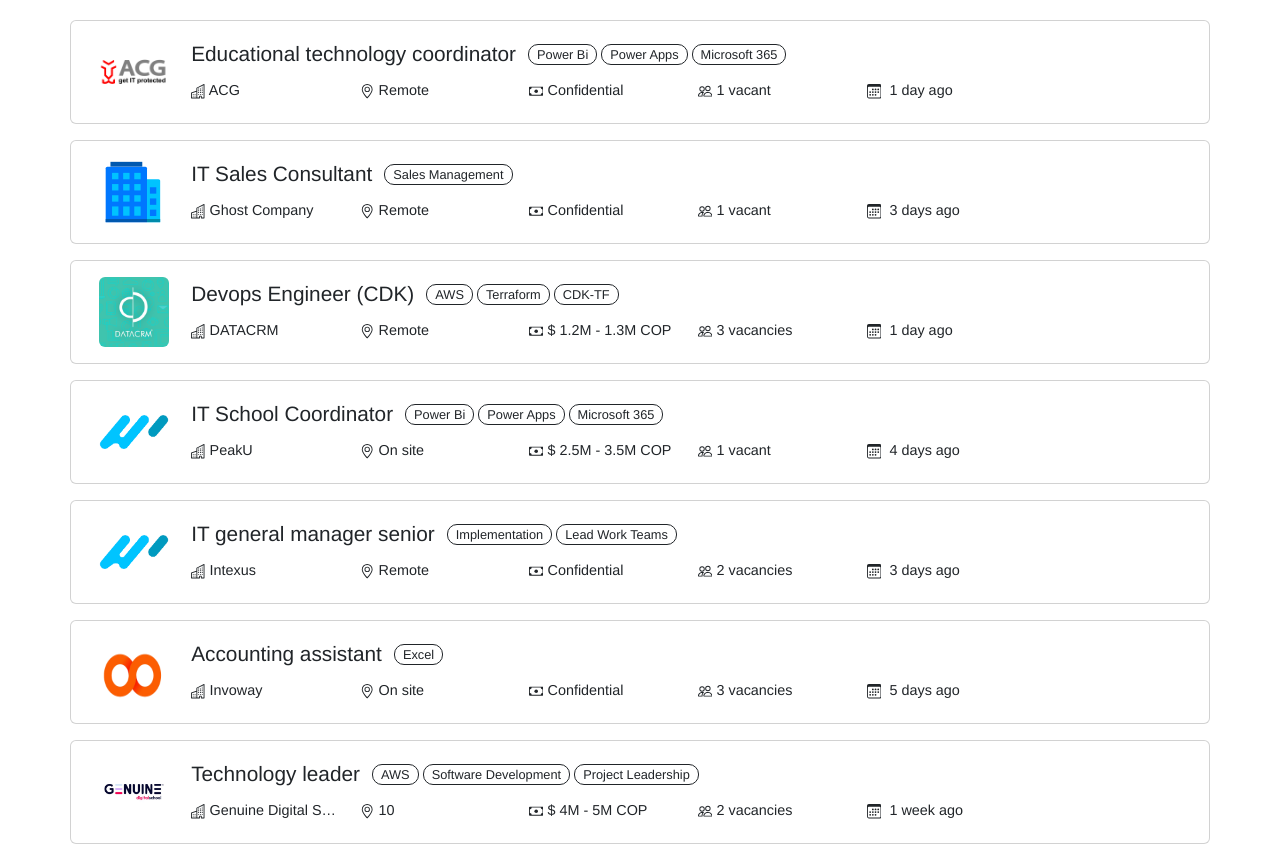
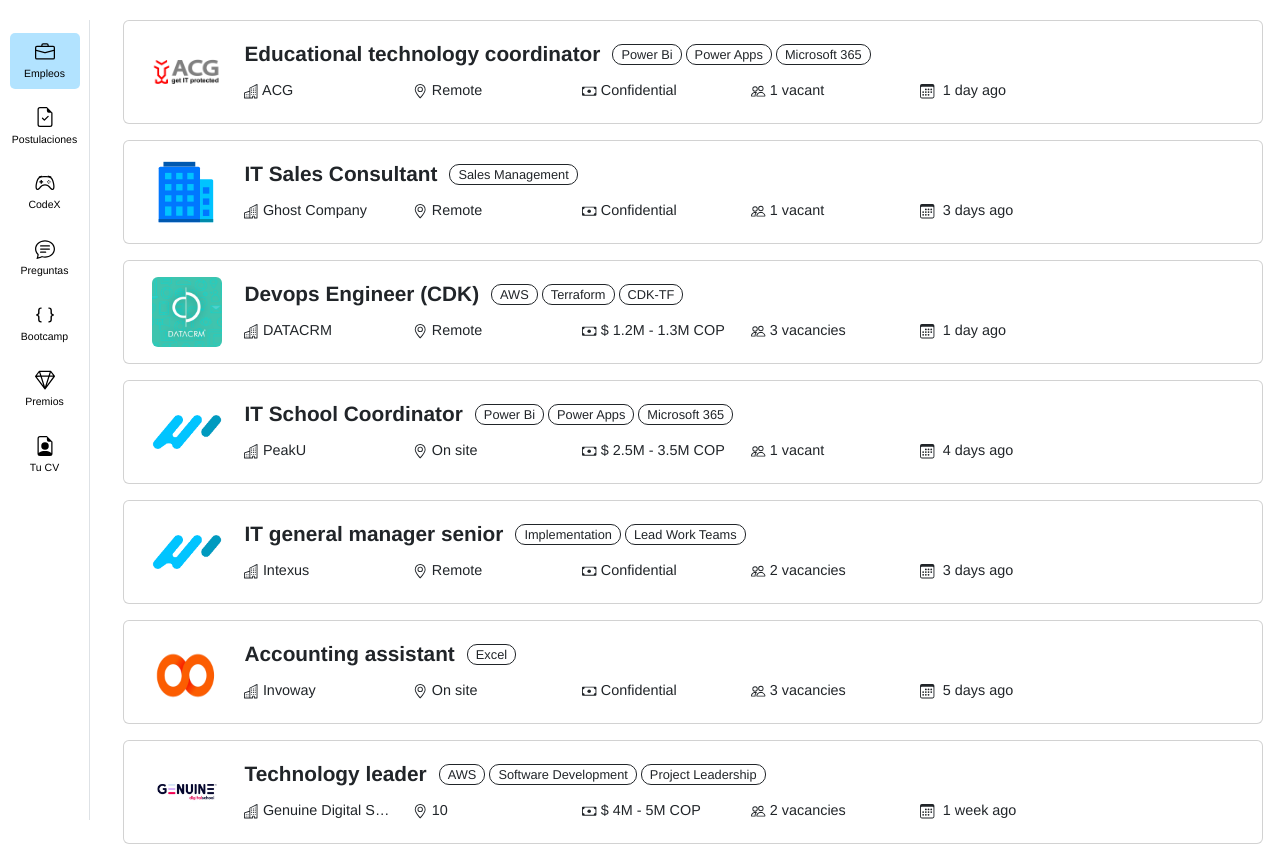
Before and after one commit to Juanflpz/Peakus-careers-page, a Vue app: page / in a window 1280 px wide. Shown: the top 846 px of the page. Built offline with nearby package versions, Linux system fonts and the light colour scheme.

Commit message:
Created sidenav

```diff
--- a/src/App.vue
+++ b/src/App.vue
@@ -1,20 +1,31 @@
 <template>
-  <div id="app">
+  <div id="app" class="container-fluid">
     <!--<img alt="Vue logo" src="./assets/logo.png">-->
     <!--<HelloWorld msg="Hola pepito"/>-->
-    <JobCards></JobCards>
+    <div class="row">
+      <div class="col-lg-1">
+        <sideNav></sideNav>
+      </div>
+      <div class="col-lg-11 flex-grow-1">
+        <JobCards></JobCards>
+      </div>
+    </div>
+
+
   </div>
 </template>
 
 <script>
 //import HelloWorld from './components/HelloWorld.vue'
 import JobCards from './components/JobCards.vue'
+import sideNav from './components/sideNav.vue'
 
 export default {
   name: 'App',
   components: {
     //HelloWorld,
-    JobCards
+    JobCards,
+    sideNav
   }
 }
 </script>
@@ -27,4 +38,22 @@ export default {
   color: #2c3e50;
   margin-top: 20px;
 }
+
+.bold {
+  font-weight: bold;
+}
+
+.shadows {
+  background-color: white;
+}
+
+.logos{
+  padding-right: 60px;
+}
+
+.shadows:hover {
+  box-shadow: 5px 5px 5px rgba(134, 134, 134, 0.3), /* Derecha, abajo, e izquierda */
+              0px -5px 0px rgba(134, 134, 134, 0); /* Aproximadamente 5px por debajo del top */
+  transition: box-shadow 0.3s ease; /* Transición para suavizar el cambio */
+}
 </style>
--- /dev/null
+++ b/src/components/sideNav.vue
@@ -0,0 +1,171 @@
+<template>
+    <div id="sidenav" class="d-flex flex-column border-rigth">
+      <ul class="nav mt-2 flex-column">
+        <li class="nav-item" v-for="(item, index) in navItems" :key="index">
+          <a :href="item.link" class="nav-link" :class="{ active: activeIndex === index }" @click="activeIndex = index">
+            <svg class="svg-icon" :xmlns="item.svgNamespace" :width="item.width" :height="item.height" :viewBox="item.viewBox">
+              <g v-html="item.svgContent"></g>
+            </svg>
+            <span>{{ item.text }}</span>
+          </a>
+        </li>
+      </ul>
+    </div>
+  </template>
+
+<script>
+    export default {
+        name: 'sideNav',
+
+        data() {
+            return {
+                activeIndex: 0,
+                navItems: [
+                    {
+                        text: 'Empleos',
+                        link: '#',
+                        svgNamespace: 'http://www.w3.org/2000/svg',
+                        width:'1em',
+                        height: '1em',
+                        viewBox: '0 0 16 16',
+                        svgContent:`
+                            <path d="M6.5 1A1.5 1.5 0 0 0 5 2.5V3H1.5A1.5 1.5 0 0 0 0 4.5v8A1.5 1.5 0 0 0 1.5 14h13a1.5 1.5 0 0 0 1.5-1.5v-8A1.5 1.5 0 0 0 14.5 3H11v-.5A1.5 1.5 0 0 0 9.5 1h-3zm0 1h3a.5.5 0 0 1 .5.5V3H6v-.5a.5.5 0 0 1 .5-.5zm1.886 6.914L15 7.151V12.5a.5.5 0 0 1-.5.5h-13a.5.5 0 0 1-.5-.5V7.15l6.614 1.764a1.5 1.5 0 0 0 .772 0zM1.5 4h13a.5.5 0 0 1 .5.5v1.616L8.129 7.948a.5.5 0 0 1-.258 0L1 6.116V4.5a.5.5 0 0 1 .5-.5z"></path>
+                        `
+                    },
+                    {
+                        text: 'Postulaciones',
+                        link: '#',
+                        svgNamespace: 'http://www.w3.org/2000/svg',
+                        width:'1em',
+                        height: '1em',
+                        viewBox: '0 0 16 16',
+                        svgContent:`
+                            <path d="M10.854 7.854a.5.5 0 0 0-.708-.708L7.5 9.793 6.354 8.646a.5.5 0 1 0-.708.708l1.5 1.5a.5.5 0 0 0 .708 0l3-3z"></path>
+                            <path d="M14 14V4.5L9.5 0H4a2 2 0 0 0-2 2v12a2 2 0 0 0 2 2h8a2 2 0 0 0 2-2zM9.5 3A1.5 1.5 0 0 0 11 4.5h2V14a1 1 0 0 1-1 1H4a1 1 0 0 1-1-1V2a1 1 0 0 1 1-1h5.5v2z"></path>
+                        `
+                    },
+                    {
+                        text: 'CodeX',
+                        link: '#',
+                        svgNamespace: 'http://www.w3.org/2000/svg',
+                        width:'1em',
+                        height: '1em',
+                        viewBox: '0 0 16 16',
+                        svgContent:`
+                            <path d="M11.5 6.027a.5.5 0 1 1-1 0 .5.5 0 0 1 1 0zm-1.5 1.5a.5.5 0 1 0 0-1 .5.5 0 0 0 0 1zm2.5-.5a.5.5 0 1 1-1 0 .5.5 0 0 1 1 0zm-1.5 1.5a.5.5 0 1 0 0-1 .5.5 0 0 0 0 1zm-6.5-3h1v1h1v1h-1v1h-1v-1h-1v-1h1v-1z"></path>
+                            <path d="M3.051 3.26a.5.5 0 0 1 .354-.613l1.932-.518a.5.5 0 0 1 .62.39c.655-.079 1.35-.117 2.043-.117.72 0 1.443.041 2.12.126a.5.5 0 0 1 .622-.399l1.932.518a.5.5 0 0 1 .306.729c.14.09.266.19.373.297.408.408.78 1.05 1.095 1.772.32.733.599 1.591.805 2.466.206.875.34 1.78.364 2.606.024.816-.059 1.602-.328 2.21a1.42 1.42 0 0 1-1.445.83c-.636-.067-1.115-.394-1.513-.773-.245-.232-.496-.526-.739-.808-.126-.148-.25-.292-.368-.423-.728-.804-1.597-1.527-3.224-1.527-1.627 0-2.496.723-3.224 1.527-.119.131-.242.275-.368.423-.243.282-.494.575-.739.808-.398.38-.877.706-1.513.773a1.42 1.42 0 0 1-1.445-.83c-.27-.608-.352-1.395-.329-2.21.024-.826.16-1.73.365-2.606.206-.875.486-1.733.805-2.466.315-.722.687-1.364 1.094-1.772a2.34 2.34 0 0 1 .433-.335.504.504 0 0 1-.028-.079zm2.036.412c-.877.185-1.469.443-1.733.708-.276.276-.587.783-.885 1.465a13.748 13.748 0 0 0-.748 2.295 12.351 12.351 0 0 0-.339 2.406c-.022.755.062 1.368.243 1.776a.42.42 0 0 0 .426.24c.327-.034.61-.199.929-.502.212-.202.4-.423.615-.674.133-.156.276-.323.44-.504C4.861 9.969 5.978 9.027 8 9.027s3.139.942 3.965 1.855c.164.181.307.348.44.504.214.251.403.472.615.674.318.303.601.468.929.503a.42.42 0 0 0 .426-.241c.18-.408.265-1.02.243-1.776a12.354 12.354 0 0 0-.339-2.406 13.753 13.753 0 0 0-.748-2.295c-.298-.682-.61-1.19-.885-1.465-.264-.265-.856-.523-1.733-.708-.85-.179-1.877-.27-2.913-.27-1.036 0-2.063.091-2.913.27z"></path>
+                        `
+                    },
+                    {
+                        text: 'Preguntas',
+                        link: '#',
+                        svgNamespace: 'http://www.w3.org/2000/svg',
+                        width:'1em',
+                        height: '1em',
+                        viewBox: '0 0 16 16',
+                        svgContent:`
+                            <path d="M2.678 11.894a1 1 0 0 1 .287.801 10.97 10.97 0 0 1-.398 2c1.395-.323 2.247-.697 2.634-.893a1 1 0 0 1 .71-.074A8.06 8.06 0 0 0 8 14c3.996 0 7-2.807 7-6 0-3.192-3.004-6-7-6S1 4.808 1 8c0 1.468.617 2.83 1.678 3.894zm-.493 3.905a21.682 21.682 0 0 1-.713.129c-.2.032-.352-.176-.273-.362a9.68 9.68 0 0 0 .244-.637l.003-.01c.248-.72.45-1.548.524-2.319C.743 11.37 0 9.76 0 8c0-3.866 3.582-7 8-7s8 3.134 8 7-3.582 7-8 7a9.06 9.06 0 0 1-2.347-.306c-.52.263-1.639.742-3.468 1.105z"></path>
+                            <path d="M4 5.5a.5.5 0 0 1 .5-.5h7a.5.5 0 0 1 0 1h-7a.5.5 0 0 1-.5-.5zM4 8a.5.5 0 0 1 .5-.5h7a.5.5 0 0 1 0 1h-7A.5.5 0 0 1 4 8zm0 2.5a.5.5 0 0 1 .5-.5h4a.5.5 0 0 1 0 1h-4a.5.5 0 0 1-.5-.5z"></path>
+                        `
+                    },
+                    {
+                        text: 'Bootcamp',
+                        link: '#',
+                        svgNamespace: 'http://www.w3.org/2000/svg',
+                        width:'1em',
+                        height: '1em',
+                        viewBox: '0 0 16 16',
+                        svgContent:`
+                            <path d="M2.114 8.063V7.9c1.005-.102 1.497-.615 1.497-1.6V4.503c0-1.094.39-1.538 1.354-1.538h.273V2h-.376C3.25 2 2.49 2.759 2.49 4.352v1.524c0 1.094-.376 1.456-1.49 1.456v1.299c1.114 0 1.49.362 1.49 1.456v1.524c0 1.593.759 2.352 2.372 2.352h.376v-.964h-.273c-.964 0-1.354-.444-1.354-1.538V9.663c0-.984-.492-1.497-1.497-1.6zM13.886 7.9v.163c-1.005.103-1.497.616-1.497 1.6v1.798c0 1.094-.39 1.538-1.354 1.538h-.273v.964h.376c1.613 0 2.372-.759 2.372-2.352v-1.524c0-1.094.376-1.456 1.49-1.456V7.332c-1.114 0-1.49-.362-1.49-1.456V4.352C13.51 2.759 12.75 2 11.138 2h-.376v.964h.273c.964 0 1.354.444 1.354 1.538V6.3c0 .984.492 1.497 1.497 1.6z"></path>
+                        `
+                    },
+                    {
+                        text: 'Premios',
+                        link: '#',
+                        svgNamespace: 'http://www.w3.org/2000/svg',
+                        width:'1em',
+                        height: '1em',
+                        viewBox: '0 0 16 16',
+                        svgContent:`
+                            <path d="M3.1.7a.5.5 0 0 1 .4-.2h9a.5.5 0 0 1 .4.2l2.976 3.974c.149.185.156.45.01.644L8.4 15.3a.5.5 0 0 1-.8 0L.1 5.3a.5.5 0 0 1 0-.6l3-4zm11.386 3.785-1.806-2.41-.776 2.413 2.582-.003zm-3.633.004.961-2.989H4.186l.963 2.995 5.704-.006zM5.47 5.495 8 13.366l2.532-7.876-5.062.005zm-1.371-.999-.78-2.422-1.818 2.425 2.598-.003zM1.499 5.5l5.113 6.817-2.192-6.82L1.5 5.5zm7.889 6.817 5.123-6.83-2.928.002-2.195 6.828z"></path>
+                        `
+                    },
+                    {
+                        text: 'Tu CV',
+                        link: '#',
+                        svgNamespace: 'http://www.w3.org/2000/svg',
+                        width:'1em',
+                        height: '1em',
+                        viewBox: '0 0 16 16',
+                        svgContent:`
+                            <path d="M11 8a3 3 0 1 1-6 0 3 3 0 0 1 6 0z"></path>
+                            <path d="M14 14V4.5L9.5 0H4a2 2 0 0 0-2 2v12a2 2 0 0 0 2 2h8a2 2 0 0 0 2-2zM9.5 3A1.5 1.5 0 0 0 11 4.5h2v9.255S12 12 8 12s-5 1.755-5 1.755V2a1 1 0 0 1 1-1h5.5v2z"></path>
+                        `
+                    }
+
+
+                ],
+            }
+        },
+    }
+</script>
+
+<style scoped>
+
+    .svg-icon{
+        font-size: 125%;
+    }
+
+    .nav-link{
+        padding: 0.5rem 0.1rem;
+    }
+
+    #sidenav{
+        width: 90px;
+        background: #fff;
+        margin: 0!important;
+        padding: 0!important;
+        height: 100%;
+        position: fixed;
+        z-index: 3;
+        left: 0;
+        overflow-x: hidden;
+        border-right: 1px solid #dee2e6;
+    }
+
+    #sidenav a{
+        color: #000;
+        margin: 5px;
+        line-height: 1.3;
+        width: 70px;
+
+    }
+
+    #sidenav span{
+        display: block;
+        font-size: 10.5px;
+        padding-top: 0.5em;
+        overflow: hidden;
+        text-overflow: ellipsis;
+        white-space: normal;
+    }
+
+    #sidenav ul{
+        margin: 0 auto;
+    }
+
+    #sidenav li{
+        width: 80px;
+        max-width: 80px;
+        display: flex;
+        justify-content: center;
+        align-items: center;
+        text-align: center;
+    }
+
+    a.active, a:hover{
+        font-weight: 500;
+        background-color: rgba(111, 202, 255, 0.53);
+        border-radius: 5px;
+    }
+</style>
```
